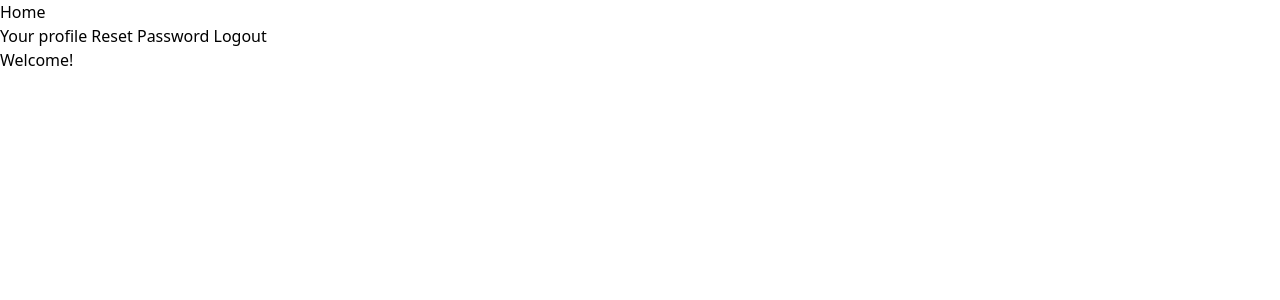
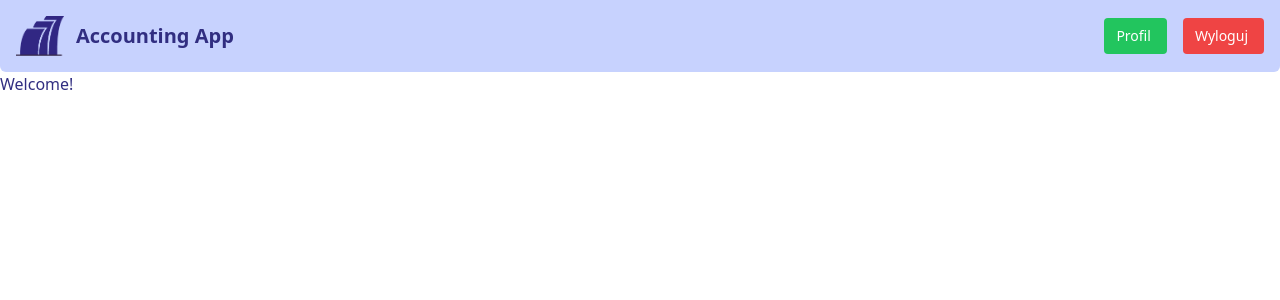
Before and after one commit to memorisanka/project-accounting-app, a Django app: page / in a window 1280 px wide. Shown: the top 300 px of the page. Run offline with Django 4.2, Linux system fonts and the light colour scheme; the visitor is signed in with stand-in values (Sample User, id 1); style sheets or scripts are compiled from the project's sources; some libraries are stand-ins or nearby versions.

Commit message:
edit base template

```diff
--- a/templates/_base.html
+++ b/templates/_base.html
@@ -19,30 +19,8 @@
     {% endcompress %}
 </head>
 
-
-<body>
-
-<header>
-        <nav>
-            <div>
-                <div>
-                    <div>
-                        <a href="{% url 'home' %}">Home</a>
-                    </div>
-                    <div>
-                        {% if user.is_authenticated %}
-                            <a href="{% url 'profile' %}">Your profile</a>
-                            <a href="{% url 'password_reset' %}">Reset Password</a>
-                            <a href="{% url 'logout' %}">Logout</a>
-                        {% else %}
-                            <a href="{% url 'login' %}">Login</a>
-                            <a href="{% url 'register' %}">Register</a>
-                        {% endif %}
-                    </div>
-                </div>
-            </div>
-        </nav>
-    </header>
+<body class="text-indigo-900">
+    {% include 'include/navbar.html' %}
 
     {% if messages %}
     {% for message in messages %}
--- /dev/null
+++ b/templates/include/navbar.html
@@ -0,0 +1,33 @@
+{% load static %}
+<nav class="flex items-center justify-center sticky top-0 bg-indigo-200 container mx-auto rounded-b-md z-[110]">
+    <div class="container flex flex-wrap items-center justify-between p-4 ">
+        <a href="{% url 'home' %}" class="flex items-center">
+            <img src="{% static 'images/logo.png' %}" class="h-4 mr-3 sm:h-10" alt="Accounting App" />
+            <span class="self-center text-xl font-semibold whitespace-nowrap">Accounting App</span>
+        </a>
+
+        <div class="w-full md:block md:w-auto" id="navbar-solid-bg">
+            <ul class="flex flex-col mt-4 rounded-lg md:flex-row md:space-x-4 md:mt-0 md:text-sm md:font-medium md:border-0 md:bg-transparent">
+                {% if user.is_authenticated %}
+                <li>
+                    <a href="{% url 'profile' %}" class="block py-2 pl-3 pr-4 text-white bg-indigo-700 mt-2 md:my-0 rounded md:bg-green-500 md:text-white"
+                        >Profil</a>
+                </li>
+                <li>
+                    <a href="{% url 'logout' %}" class="block py-2 pl-3 pr-4 text-white bg-indigo-700 mt-2 md:my-0 rounded md:bg-red-500 md:text-white "
+                        >Wyloguj</a>
+                </li>
+                {% else %}
+                <li>
+                    <a href="{% url 'login' %}" class="block py-2 pl-3 pr-4 text-white bg-indigo-700 mt-2 md:my-0 rounded md:bg-blue-500 md:text-white"
+                        >Zaloguj się</a>
+                </li>
+                <li>
+                    <a href="{% url 'register' %}" class="block py-2 pl-3 pr-4 text-white bg-indigo-700 mt-2 md:my-0 rounded md:bg-red-500 md:text-white "
+                        >Zarejestruj się</a>
+                </li>
+                {% endif %}
+            </ul>
+        </div>
+    </div>
+</nav>
```
